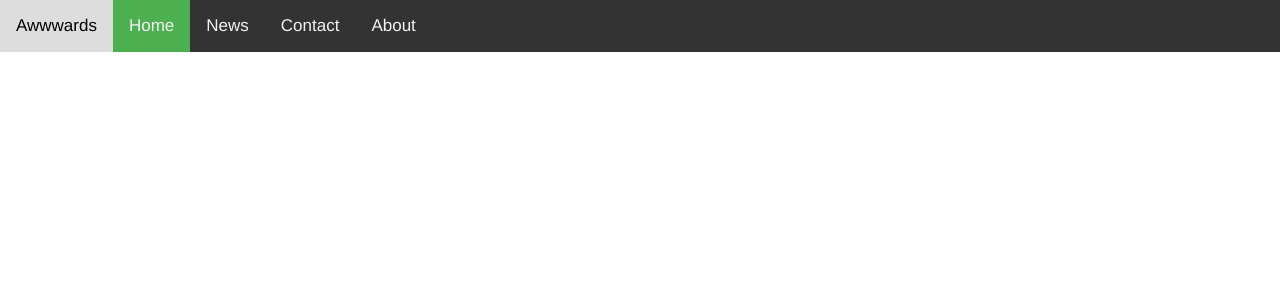
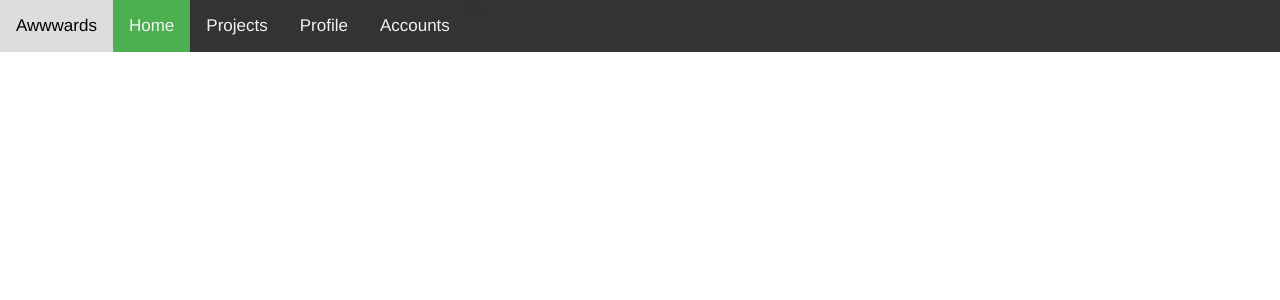
Before and after one commit to Gift-Lumumba/Awwwards, a Django app: page / in a window 1280 px wide. Shown: the top 300 px of the page. Run offline with Django 3.2, Linux system fonts and the light colour scheme; the visitor is signed in with stand-in values (Sample User, id 1); some libraries are stand-ins or nearby versions.

Commit message:
fixes templates

```diff
--- a/app/templates/base.html
+++ b/app/templates/base.html
@@ -16,6 +16,7 @@
   {% block styles %}
     {% bootstrap_css %}
     <link rel="shortcut icon" href="/static/photos/w.jpeg" type="image/x-icon">
+
   {% endblock %}
 
 </head>
--- a/app/templates/navbar.html
+++ b/app/templates/navbar.html
@@ -1,14 +1,15 @@
 <link rel="stylesheet" href="https://cdnjs.cloudflare.com/ajax/libs/font-awesome/4.7.0/css/font-awesome.min.css">
 
 <div class="topnav" id="myTopnav">
-  <a href="/">Awwwards</a>
+  h3<a href="/">Awwwards</a>
   <a href="#home" class="active">Home</a>
-  <a href="#news">News</a>
-  <a href="#contact">Contact</a>
-  <a href="#about">About</a>
+  <a href="#news">Projects</a>
+  <a href="#contact">Profile</a>
+  <a href="#about">Accounts</a>
   <a href="javascript:void(0);" class="icon" onclick="myFunction()">
     <i class="fa fa-bars"></i>
   </a>
+
 </div>
 
 <style>
```
